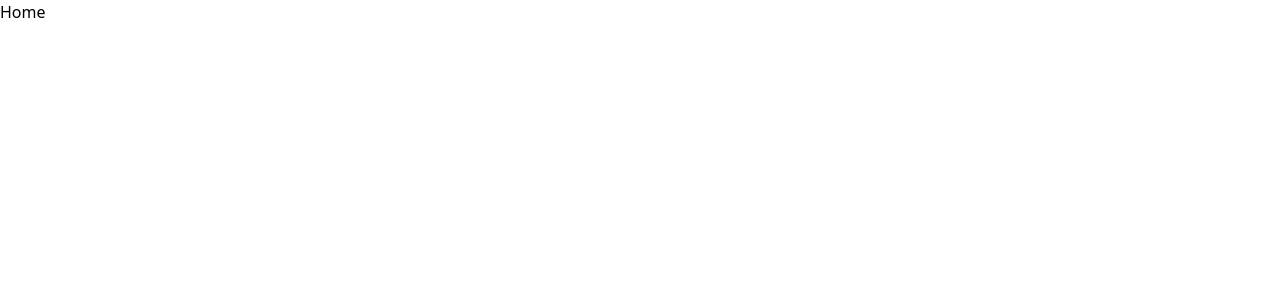
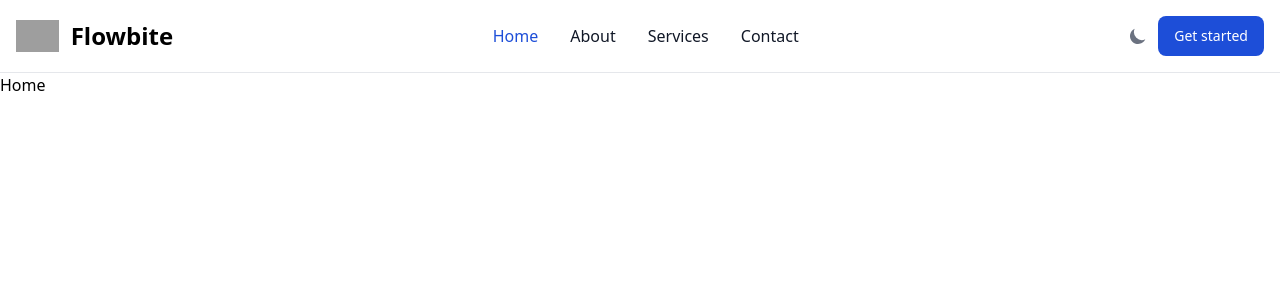
Before and after one commit to Soumen3/Upgrade_Lab, a Django app: page / in a window 1280 px wide. Before the commit the part shown is almost empty. Shown: the top 300 px of the page. Run offline with Django 5.2, Linux system fonts and the light colour scheme; some libraries are stand-ins or nearby versions; grey boxes are pictures that could not be loaded.

Commit message:
navbar and theme changer added

```diff
--- a/Lab/templates/Lab/home.html
+++ b/Lab/templates/Lab/home.html
@@ -1,5 +1,5 @@
 {% extends "base.html" %}
 
 {% block body %}
-	<h1 class="">Home</h1>
+	<h1 class="dark:bg-gray-800 dark:text-white">Home</h1>
 {% endblock body %}
--- a/Lab/templates/base.html
+++ b/Lab/templates/base.html
@@ -1,19 +1,32 @@
 {% load static tailwind_tags %}
 {% load static %}
 <!DOCTYPE html>
-<html lang="en">
+<html lang="en" class="dark">
 <head>
 	<meta charset="UTF-8">
 	<meta name="viewport" content="width=device-width, initial-scale=1.0">
 	<title>Upgrade Lab</title>
+	<link href="https://cdn.jsdelivr.net/npm/flowbite@2.4.1/dist/flowbite.min.css" rel="stylesheet" />
 	{% tailwind_css %}
 	{% block css %}{% endblock css %}
 </head>
 <body class="min-h-screen">
 
+	{% include "components/navbar.html" %}
+
 	{% block body  %}
 	{% endblock body  %}
 
+	<script src="https://cdn.jsdelivr.net/npm/flowbite@2.4.1/dist/flowbite.min.js"></script>
+	<script src="{% static "Lab\js\script.js" %}"></script>
+	<script>
+		// On page load or when changing themes, best to add inline in `head` to avoid FOUC
+		if (localStorage.getItem('color-theme') === 'dark' || (!('color-theme' in localStorage) && window.matchMedia('(prefers-color-scheme: dark)').matches)) {
+			document.documentElement.classList.add('dark');
+		} else {
+			document.documentElement.classList.remove('dark')
+		}
+	</script>
 	{% block js %}{% endblock js %}
 </body>
 </html>
--- /dev/null
+++ b/Lab/templates/components/navbar.html
@@ -0,0 +1,37 @@
+<nav class="bg-white dark:bg-gray-900 w-full z-20 top-0 start-0 border-b border-gray-200 dark:border-gray-600">
+	<div class="max-w-screen-xl flex flex-wrap items-center justify-between mx-auto p-4">
+		<a href="https://flowbite.com/" class="flex items-center space-x-3 rtl:space-x-reverse">
+			<img src="https://flowbite.com/docs/images/logo.svg" class="h-8" alt="Flowbite Logo">
+			<span class="self-center text-2xl font-semibold whitespace-nowrap dark:text-white">Flowbite</span>
+		</a>
+		<div class="flex md:order-2 space-x-3 md:space-x-0 rtl:space-x-reverse">
+			<button id="theme-toggle" type="button" class="text-gray-500 dark:text-gray-400 hover:bg-gray-100 dark:hover:bg-gray-700 focus:outline-none focus:ring-4 focus:ring-gray-200 dark:focus:ring-gray-700 rounded-lg text-sm p-2.5">
+				<svg id="theme-toggle-dark-icon" class="hidden w-5 h-5" fill="currentColor" viewBox="0 0 20 20" xmlns="http://www.w3.org/2000/svg"><path d="M17.293 13.293A8 8 0 016.707 2.707a8.001 8.001 0 1010.586 10.586z"></path></svg>
+				<svg id="theme-toggle-light-icon" class="hidden w-5 h-5" fill="currentColor" viewBox="0 0 20 20" xmlns="http://www.w3.org/2000/svg"><path d="M10 2a1 1 0 011 1v1a1 1 0 11-2 0V3a1 1 0 011-1zm4 8a4 4 0 11-8 0 4 4 0 018 0zm-.464 4.95l.707.707a1 1 0 001.414-1.414l-.707-.707a1 1 0 00-1.414 1.414zm2.12-10.607a1 1 0 010 1.414l-.706.707a1 1 0 11-1.414-1.414l.707-.707a1 1 0 011.414 0zM17 11a1 1 0 100-2h-1a1 1 0 100 2h1zm-7 4a1 1 0 011 1v1a1 1 0 11-2 0v-1a1 1 0 011-1zM5.05 6.464A1 1 0 106.465 5.05l-.708-.707a1 1 0 00-1.414 1.414l.707.707zm1.414 8.486l-.707.707a1 1 0 01-1.414-1.414l.707-.707a1 1 0 011.414 1.414zM4 11a1 1 0 100-2H3a1 1 0 000 2h1z" fill-rule="evenodd" clip-rule="evenodd"></path></svg>
+			</button>
+			<button type="button" class="text-white bg-blue-700 hover:bg-blue-800 focus:ring-4 focus:outline-none focus:ring-blue-300 font-medium rounded-lg text-sm px-4 py-2 text-center dark:bg-blue-600 dark:hover:bg-blue-700 dark:focus:ring-blue-800">Get started</button>
+			<button data-collapse-toggle="navbar-sticky" type="button" class="inline-flex items-center p-2 w-10 h-10 justify-center text-sm text-gray-500 rounded-lg md:hidden hover:bg-gray-100 focus:outline-none focus:ring-2 focus:ring-gray-200 dark:text-gray-400 dark:hover:bg-gray-700 dark:focus:ring-gray-600" aria-controls="navbar-sticky" aria-expanded="false">
+				<span class="sr-only">Open main menu</span>
+				<svg class="w-5 h-5" aria-hidden="true" xmlns="http://www.w3.org/2000/svg" fill="none" viewBox="0 0 17 14">
+					<path stroke="currentColor" stroke-linecap="round" stroke-linejoin="round" stroke-width="2" d="M1 1h15M1 7h15M1 13h15"/>
+				</svg>
+			</button>
+		</div>
+		<div class="items-center justify-between hidden w-full md:flex md:w-auto md:order-1" id="navbar-sticky">
+			<ul class="flex flex-col p-4 md:p-0 mt-4 font-medium border border-gray-100 rounded-lg bg-gray-50 md:space-x-8 rtl:space-x-reverse md:flex-row md:mt-0 md:border-0 md:bg-white dark:bg-gray-800 md:dark:bg-gray-900 dark:border-gray-700">
+				<li>
+					<a href="#" class="block py-2 px-3 text-white bg-blue-700 rounded md:bg-transparent md:text-blue-700 md:p-0 md:dark:text-blue-500" aria-current="page">Home</a>
+				</li>
+				<li>
+					<a href="#" class="block py-2 px-3 text-gray-900 rounded hover:bg-gray-100 md:hover:bg-transparent md:hover:text-blue-700 md:p-0 md:dark:hover:text-blue-500 dark:text-white dark:hover:bg-gray-700 dark:hover:text-white md:dark:hover:bg-transparent dark:border-gray-700">About</a>
+				</li>
+				<li>
+					<a href="#" class="block py-2 px-3 text-gray-900 rounded hover:bg-gray-100 md:hover:bg-transparent md:hover:text-blue-700 md:p-0 md:dark:hover:text-blue-500 dark:text-white dark:hover:bg-gray-700 dark:hover:text-white md:dark:hover:bg-transparent dark:border-gray-700">Services</a>
+				</li>
+				<li>
+					<a href="#" class="block py-2 px-3 text-gray-900 rounded hover:bg-gray-100 md:hover:bg-transparent md:hover:text-blue-700 md:p-0 md:dark:hover:text-blue-500 dark:text-white dark:hover:bg-gray-700 dark:hover:text-white md:dark:hover:bg-transparent dark:border-gray-700">Contact</a>
+				</li>
+			</ul>
+		</div>
+	</div>
+</nav>
--- a/Upgrade_Lab/settings.py
+++ b/Upgrade_Lab/settings.py
@@ -125,8 +125,8 @@ USE_TZ = True
 # https://docs.djangoproject.com/en/5.0/howto/static-files/
 
 STATIC_URL = 'static/'
-# STATICFILES_DIRS = [BASE_DIR / "static"]
-STATIC_ROOT = BASE_DIR / "static"
+STATICFILES_DIRS = [BASE_DIR / "static"]
+# STATIC_ROOT = BASE_DIR / "static"
 
 # Default primary key field type
 # https://docs.djangoproject.com/en/5.0/ref/settings/#default-auto-field
--- /dev/null
+++ b/static/Lab/js/script.js
@@ -0,0 +1,42 @@
+console.log("Theme changer");
+
+var themeToggleDarkIcon = document.getElementById('theme-toggle-dark-icon');
+var themeToggleLightIcon = document.getElementById('theme-toggle-light-icon');
+
+// Change the icons inside the button based on previous settings
+if (localStorage.getItem('color-theme') === 'dark' || (!('color-theme' in localStorage) && window.matchMedia('(prefers-color-scheme: dark)').matches)) {
+    themeToggleLightIcon.classList.remove('hidden');
+} else {
+    themeToggleDarkIcon.classList.remove('hidden');
+}
+
+var themeToggleBtn = document.getElementById('theme-toggle');
+
+themeToggleBtn.addEventListener('click', function() {
+
+    // toggle icons inside button
+    themeToggleDarkIcon.classList.toggle('hidden');
+    themeToggleLightIcon.classList.toggle('hidden');
+
+    // if set via local storage previously
+    if (localStorage.getItem('color-theme')) {
+        if (localStorage.getItem('color-theme') === 'light') {
+            document.documentElement.classList.add('dark');
+            localStorage.setItem('color-theme', 'dark');
+        } else {
+            document.documentElement.classList.remove('dark');
+            localStorage.setItem('color-theme', 'light');
+        }
+
+    // if NOT set via local storage previously
+    } else {
+        if (document.documentElement.classList.contains('dark')) {
+            document.documentElement.classList.remove('dark');
+            localStorage.setItem('color-theme', 'light');
+        } else {
+            document.documentElement.classList.add('dark');
+            localStorage.setItem('color-theme', 'dark');
+        }
+    }
+
+});
--- a/theme/static_src/tailwind.config.js
+++ b/theme/static_src/tailwind.config.js
@@ -54,4 +54,5 @@ module.exports = {
         require('@tailwindcss/typography'),
         require('@tailwindcss/aspect-ratio'),
     ],
+    darkMode: 'class',
 }
```
